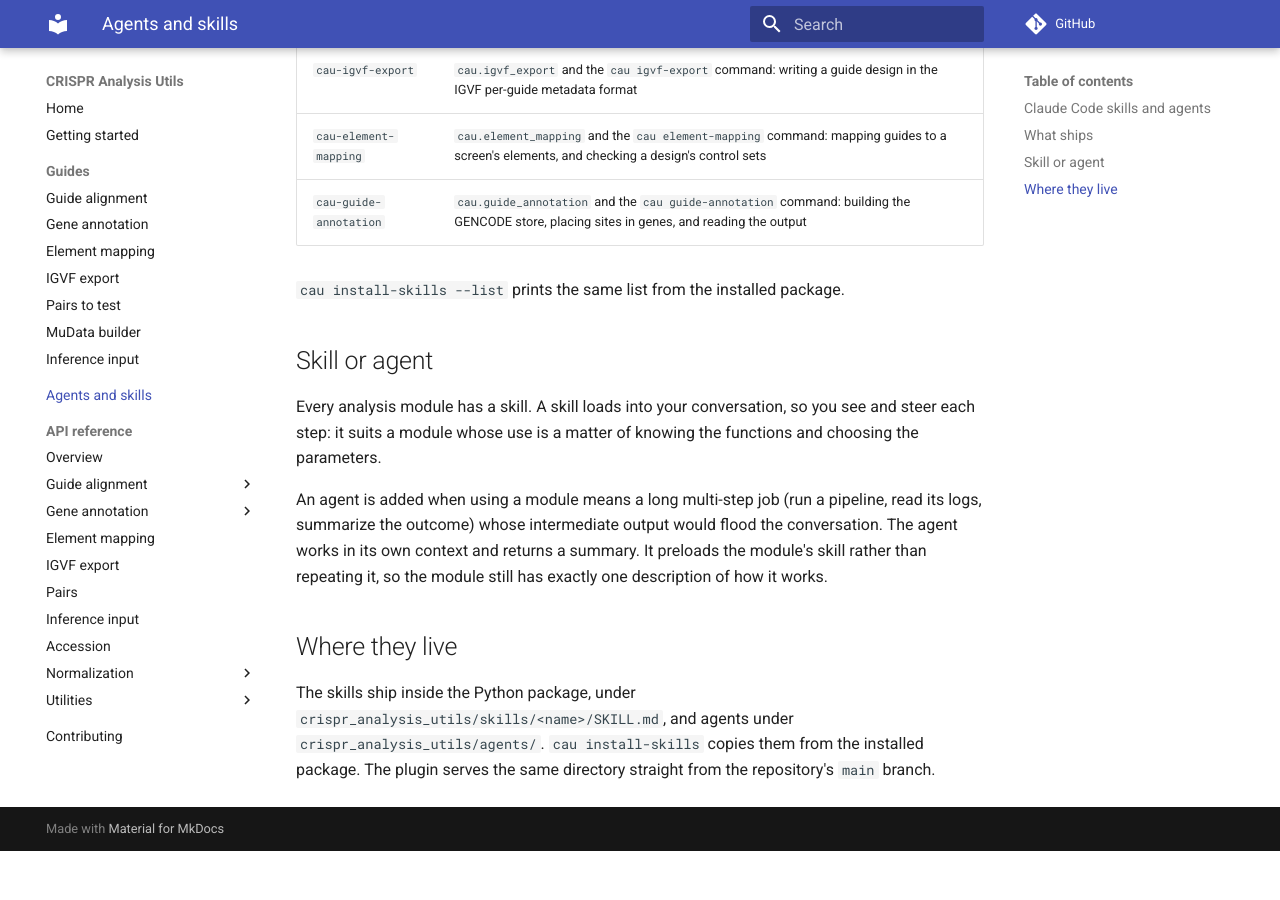
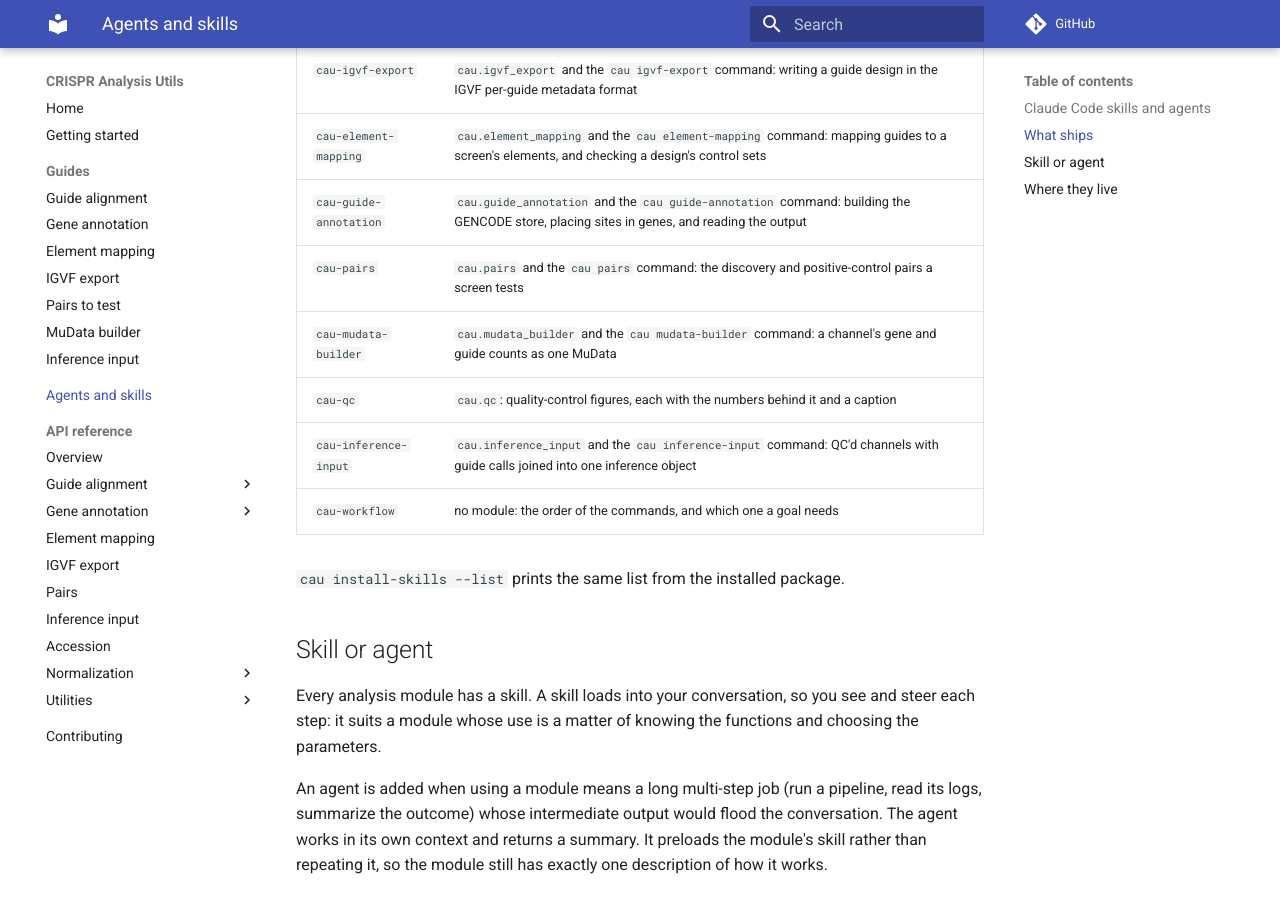
Before and after one commit to EngreitzLab/crispr-analysis-utils, an MkDocs documentation site: the page built from docs/agents-and-skills.md, in a window 1280 px wide and 900 px high, scrolled down 1015 px. Built offline with MkDocs 1.6.1 and Material for MkDocs 9.7.7, drawn with Linux system fonts in a browser that asks for light colours; comment, search, counter and statistics services are not loaded; before the commit the page ends 1866 px from its top, so only the background shows below that.

Commit message:
FIX inference-input counting stored zeros as calls, and its docs
A layer thresholded in place keeps its zeros stored, and counting stored
entries made each one a call. Zeros are dropped before anything is counted.
The docs now say that a _PAR_Y id keeps its version and that negative
controls are bucketed, and the module lists in the docs name every skill.

Co-Authored-By: Claude Opus 5.5 <noreply@anthropic.com>

```diff
--- a/docs/agents-and-skills.md
+++ b/docs/agents-and-skills.md
@@ -12,6 +12,11 @@
 | `cau-igvf-export` | `cau.igvf_export` and the `cau igvf-export` command: writing a guide design in the IGVF per-guide metadata format |
 | `cau-element-mapping` | `cau.element_mapping` and the `cau element-mapping` command: mapping guides to a screen's elements, and checking a design's control sets |
 | `cau-guide-annotation` | `cau.guide_annotation` and the `cau guide-annotation` command: building the GENCODE store, placing sites in genes, and reading the output |
+| `cau-pairs` | `cau.pairs` and the `cau pairs` command: the discovery and positive-control pairs a screen tests |
+| `cau-mudata-builder` | `cau.mudata_builder` and the `cau mudata-builder` command: a channel's gene and guide counts as one MuData |
+| `cau-qc` | `cau.qc`: quality-control figures, each with the numbers behind it and a caption |
+| `cau-inference-input` | `cau.inference_input` and the `cau inference-input` command: QC'd channels with guide calls joined into one inference object |
+| `cau-workflow` | no module: the order of the commands, and which one a goal needs |
 
 `cau install-skills --list` prints the same list from the installed package.
 
--- a/src/crispr_analysis_utils/skills/cau-inference-input/SKILL.md
+++ b/src/crispr_analysis_utils/skills/cau-inference-input/SKILL.md
@@ -48,10 +48,10 @@ cau inference-input run \
 - Keeps the cells both modalities hold, then concatenates the channels.
   Cell ids are `{barcode}_{measurement_set}` already, so they cannot clash.
 - Drops the version from gene ids (`gene_id_versioned` keeps it). A
-  `_PAR_Y` id keeps its suffix, so the index stays unique.
+  `_PAR_Y` id is left whole, version included, so the index stays unique.
 - Adds `intended_target_key` to every guide and buckets the controls as
   `non-targeting|N`, by the pipeline's rule: control guides (`targeting`
-  false, or typed non-targeting or safe-targeting) sorted by guide id and
+  false, or typed non-targeting, safe-targeting or negative control) sorted by guide id and
   cut into groups the size of the median targeting element.
 - Writes the covariates under the pipeline's names. Root `obs`: `batch`
   (the measurement set), `total_gene_umis`, `total_guide_umis`,
```
Also changed, not shown: CLAUDE.md (+3 -2 lines), docs/index.md (+4 -0 lines), docs/inference-input.md (+3 -2 lines), 2 other files.
